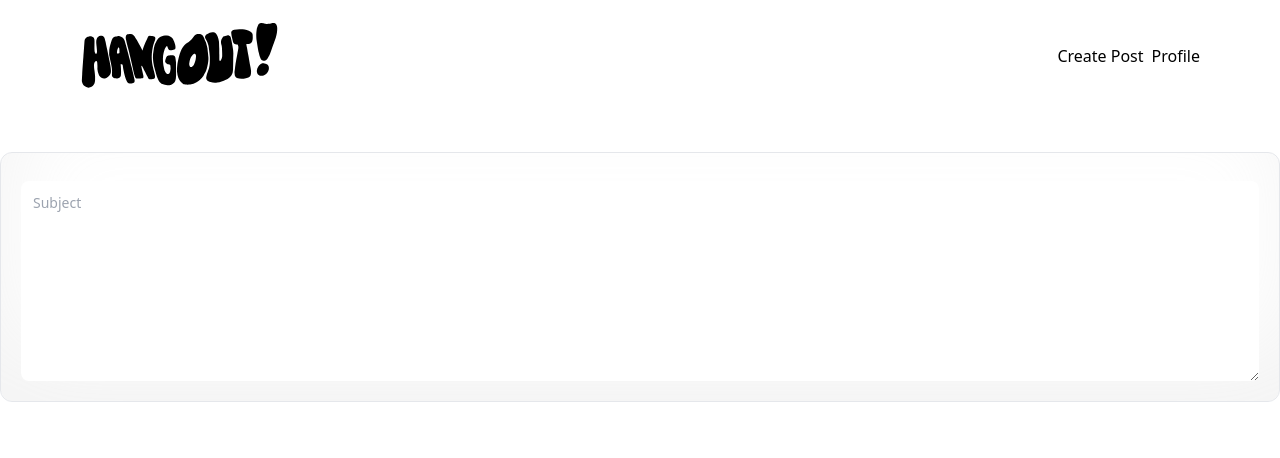
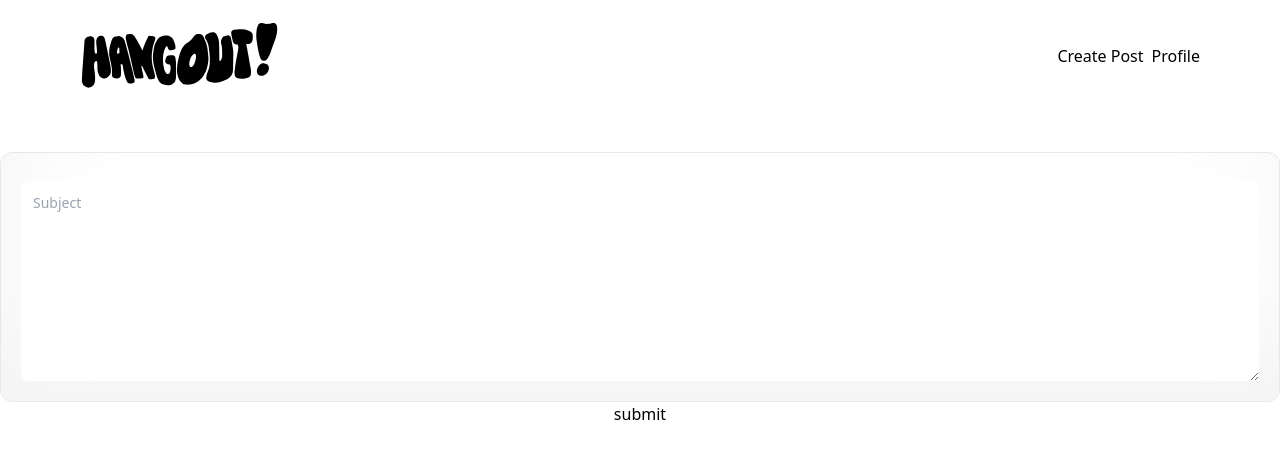
Before and after one commit to enternal-L/hang-out, a Next.js app: page /Home/Create in a window 1280 px wide. Shown: the top 458 px of the page. Built offline with nearby package versions, Linux system fonts and the light colour scheme; no server answers.

Commit message:
fix router on create page

```diff
--- a/app/Home/Create/page.jsx
+++ b/app/Home/Create/page.jsx
@@ -2,7 +2,7 @@
 import { useState } from 'react'
 import Form from "@components/Form"
 import Nav from '@components/Nav'
-import { useRouter } from 'next/router'
+import { useRouter } from 'next/navigation'
 import { useSession } from 'next-auth/react'
 
 const Creating = () => {
@@ -54,6 +54,7 @@
             submitting={submitting}
             handleSubmit={CreatePrompt}
             />
+            <button type='submit'>submit</button>
         </>
     )
 }
--- a/components/Feed.jsx
+++ b/components/Feed.jsx
@@ -1,4 +1,6 @@
-import React from 'react'
+"use client";
+import {useState, useEffect} from "react"
+//import PromptCard
 
 const Feed = () => {
   return (
--- a/models/prompt.js
+++ b/models/prompt.js
@@ -19,5 +19,5 @@
     }
 });
 
-const prompt = models.prompt || model("prompt", promptSchema);
-export default prompt;
+const Prompt = models.prompt || model("Prompt", promptSchema);
+export default Prompt;
```
